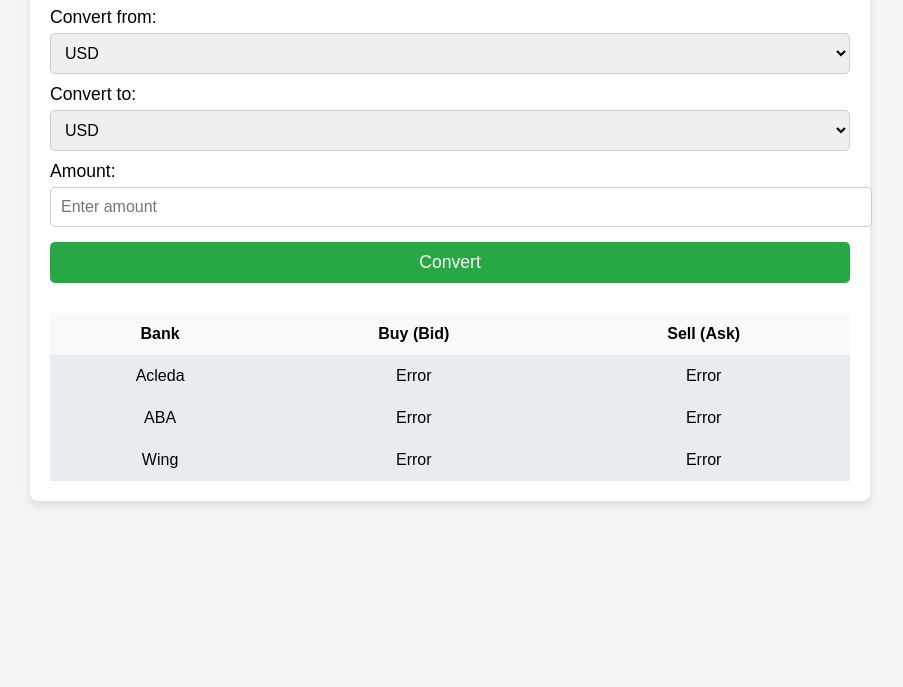
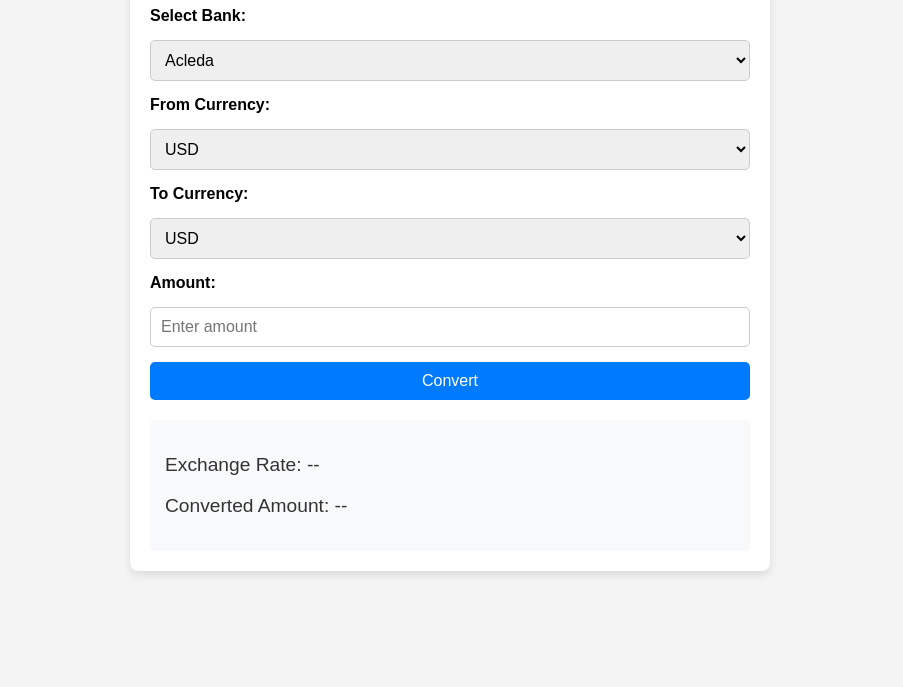
Before and after one commit to daborey/khmercurrencyexchange, a plain HTML site: page index.html in a window 1280 px wide. Shown: the part 113-800 px from the top of the page, without its empty margins (190-1093 px from the left). Drawn offline with Linux system fonts and the light colour scheme; no server answers.

Commit message:
update v2

```diff
--- a/index.html
+++ b/index.html
@@ -3,17 +3,24 @@
 <head>
   <meta charset="UTF-8">
   <meta name="viewport" content="width=device-width, initial-scale=1.0">
-  <title>Currency Converter</title>
+  <title>Bank Currency Converter</title>
   <link rel="stylesheet" href="styles.css">
 </head>
 <body>
   <div class="container">
-    <h1>Currency Exchange Rates</h1>
+    <h1>Bank Currency Converter</h1>
 
-    <!-- Currency Conversion Form -->
+    <!-- Conversion Section -->
     <div class="converter">
-      <label for="convert-from">Convert from:</label>
-      <select id="convert-from">
+      <label for="select-bank">Select Bank:</label>
+      <select id="select-bank">
+        <option value="acleda">Acleda</option>
+        <option value="aba">ABA</option>
+        <option value="wing">Wing</option>
+      </select>
+
+      <label for="from-currency">From Currency:</label>
+      <select id="from-currency">
         <option value="USD">USD</option>
         <option value="KHR">KHR</option>
         <option value="CNY">CNY</option>
@@ -21,8 +28,8 @@
         <option value="KRW">KRW</option>
       </select>
 
-      <label for="convert-to">Convert to:</label>
-      <select id="convert-to">
+      <label for="to-currency">To Currency:</label>
+      <select id="to-currency">
         <option value="USD">USD</option>
         <option value="KHR">KHR</option>
         <option value="CNY">CNY</option>
@@ -30,40 +37,17 @@
         <option value="KRW">KRW</option>
       </select>
 
-      <label for="convert-amount">Amount:</label>
-      <input type="number" id="convert-amount" placeholder="Enter amount">
+      <label for="amount">Amount:</label>
+      <input type="number" id="amount" placeholder="Enter amount" />
 
       <button id="convert-button">Convert</button>
-      <p id="converted-amount"></p>
     </div>
 
-    <!-- Banks Exchange Rates Table -->
-    <table class="bank-rates">
-      <thead>
-        <tr>
-          <th>Bank</th>
-          <th>Buy (Bid)</th>
-          <th>Sell (Ask)</th>
-        </tr>
-      </thead>
-      <tbody>
-        <tr>
-          <td>Acleda</td>
-          <td id="acleda-buy">Loading...</td>
-          <td id="acleda-sell">Loading...</td>
-        </tr>
-        <tr>
-          <td>ABA</td>
-          <td id="aba-buy">Loading...</td>
-          <td id="aba-sell">Loading...</td>
-        </tr>
-        <tr>
-          <td>Wing</td>
-          <td id="wing-buy">Loading...</td>
-          <td id="wing-sell">Loading...</td>
-        </tr>
-      </tbody>
-    </table>
+    <!-- Display Section -->
+    <div id="conversion-result">
+      <p id="exchange-rate">Exchange Rate: <span id="rate">--</span></p>
+      <p id="converted-amount">Converted Amount: <span id="amount-result">--</span></p>
+    </div>
   </div>
 
   <script src="script.js"></script>
--- a/script.js
+++ b/script.js
@@ -1,73 +1,61 @@
 const apiURL = 'https://data.mef.gov.kh/api/v1/realtime-api/exchange-rate?currency_id=';
 
-document.addEventListener('DOMContentLoaded', function() {
-  const convertFromSelect = document.getElementById('convert-from');
-  const convertToSelect = document.getElementById('convert-to');
-  const convertAmountInput = document.getElementById('convert-amount');
-  const convertedAmount = document.getElementById('converted-amount');
+document.addEventListener('DOMContentLoaded', () => {
+  const bankSelect = document.getElementById('select-bank');
+  const fromCurrencySelect = document.getElementById('from-currency');
+  const toCurrencySelect = document.getElementById('to-currency');
+  const amountInput = document.getElementById('amount');
+  const convertButton = document.getElementById('convert-button');
+  const rateDisplay = document.getElementById('rate');
+  const amountResultDisplay = document.getElementById('amount-result');
 
-  // Update exchange rates and currencies
-  function updateRates() {
-    const currency = convertFromSelect.value;
+  let currentRate = null;
 
-    fetchExchangeRate('acleda', currency);
-    fetchExchangeRate('aba', currency);
-    fetchExchangeRate('wing', currency);
+  // Fetch exchange rate when dropdowns are changed
+  async function fetchExchangeRate() {
+    const fromCurrency = fromCurrencySelect.value;
+    const toCurrency = toCurrencySelect.value;
+
+    if (fromCurrency === toCurrency) {
+      currentRate = 1;
+      rateDisplay.textContent = "1 (Same Currency)";
+      return;
     }
 
-  // Fetch exchange rate for a selected bank and currency pair
-  function fetchExchangeRate(bank, currency) {
-    fetch(`${apiURL}${currency}`)
-      .then(response => response.json())
-      .then(data => {
-        if (data.data) {
+    try {
+      const response = await fetch(`${apiURL}${fromCurrency}`);
+      const data = await response.json();
+
+      if (data && data.data) {
         const bidRate = data.data.data.bid;
         const askRate = data.data.data.ask;
 
-          // Update the rates in the table for buy/sell (bid/ask)
-          document.getElementById(`${bank}-buy`).textContent = bidRate;
-          document.getElementById(`${bank}-sell`).textContent = askRate;
+        // Display the correct rate based on bank (use ask rate for simplicity)
+        currentRate = askRate;
+        rateDisplay.textContent = `${bidRate} - ${askRate}`;
       } else {
-          document.getElementById(`${bank}-buy`).textContent = 'No data';
-          document.getElementById(`${bank}-sell`).textContent = 'No data';
+        throw new Error('No rate data available');
       }
-      })
-      .catch(err => {
-        console.error('Error fetching exchange rate:', err);
-        document.getElementById(`${bank}-buy`).textContent = 'Error';
-        document.getElementById(`${bank}-sell`).textContent = 'Error';
-      });
+    } catch (error) {
+      console.error('Error fetching exchange rate:', error);
+      rateDisplay.textContent = 'Error fetching rate';
+      currentRate = null;
+    }
   }
 
-  // Update rates when the currency selection changes
-  convertFromSelect.addEventListener('change', updateRates);
-  convertToSelect.addEventListener('change', updateRates);
+  // Convert currency
+  function convertCurrency() {
+    const amount = parseFloat(amountInput.value);
 
-  // Currency conversion logic
-  convertAmountInput.addEventListener('input', function() {
-    const amount = parseFloat(convertAmountInput.value);
-    const fromCurrency = convertFromSelect.value;
-    const toCurrency = convertToSelect.value;
-
-    if (!amount) {
-      convertedAmount.textContent = '';
+    if (isNaN(amount) || !currentRate) {
+      amountResultDisplay.textContent = '--';
+      alert('Please enter a valid amount and ensure rates are loaded.');
       return;
     }
 
-    fetch(`${apiURL}${fromCurrency}`)
-      .then(response => response.json())
-      .then(data => {
-        if (data.data) {
-          const askRate = data.data.data.ask;  // Using the ask rate for conversion
-          const convertedAmountValue = (amount * askRate).toFixed(2);
-          convertedAmount.textContent = `Converted amount: ${convertedAmountValue} ${toCurrency}`;
+    const convertedAmount = (amount * currentRate).toFixed(2);
+    amountResultDisplay.textContent = `${convertedAmount} ${toCurrencySelect.value}`;
   }
-      })
-      .catch(err => {
-        console.error('Error during conversion:', err);
-      });
-  });
 
-  // Initialize the exchange rates on page load
-  updateRates();
-});
+  // Event listeners
+  fromCur
--- a/styles.css
+++ b/styles.css
@@ -1,14 +1,14 @@
 body {
   font-family: Arial, sans-serif;
-  background-color: #f4f4f4;
   margin: 0;
   padding: 20px;
+  background-color: #f4f4f4;
 }
 
 .container {
-  max-width: 800px;
+  max-width: 600px;
   margin: 0 auto;
-  background-color: #fff;
+  background: #fff;
   padding: 20px;
   border-radius: 8px;
   box-shadow: 0 4px 8px rgba(0, 0, 0, 0.1);
@@ -20,59 +20,43 @@ h1 {
 }
 
 .converter {
-  margin-bottom: 20px;
+  display: flex;
+  flex-direction: column;
+  gap: 15px;
 }
 
 label {
-  display: block;
-  margin-top: 10px;
-  font-size: 1.1em;
+  font-weight: bold;
 }
 
 select, input, button {
-  width: 100%;
   padding: 10px;
-  margin-top: 5px;
   font-size: 1em;
+  border-radius: 5px;
   border: 1px solid #ccc;
+}
+
+button {
+  background-color: #007bff;
+  color: white;
+  cursor: pointer;
+  font-size: 1em;
+  border: none;
+  transition: background-color 0.3s;
+}
+
+button:hover {
+  background-color: #0056b3;
+}
+
+#conversion-result {
+  margin-top: 20px;
+  padding: 15px;
+  background-color: #f8f9fa;
   border-radius: 5px;
 }
 
-button {
-  background-color: #28a745;
-  color: white;
-  cursor: pointer;
-  font-size: 1.1em;
-  border: none;
-  margin-top: 15px;
-}
-
-button:hover {
-  background-color: #218838;
-}
-
-#converted-amount {
-  margin-top: 10px;
+p {
   font-size: 1.2em;
-  font-weight: bold;
   color: #333;
 }
-
-.bank-rates {
-  width: 100%;
-  border-collapse: collapse;
-  margin-top: 30px;
-}
-
-.bank-rates th, .bank-rates td {
-  padding: 12px;
-  text-align: center;
-}
-
-.bank-rates th {
-  background-color: #f8f9fa;
-}
-
-.bank-rates td {
-  background-color: #e9ecef;
-}
```
Lines whose indentation alone changed are shown as unchanged.
